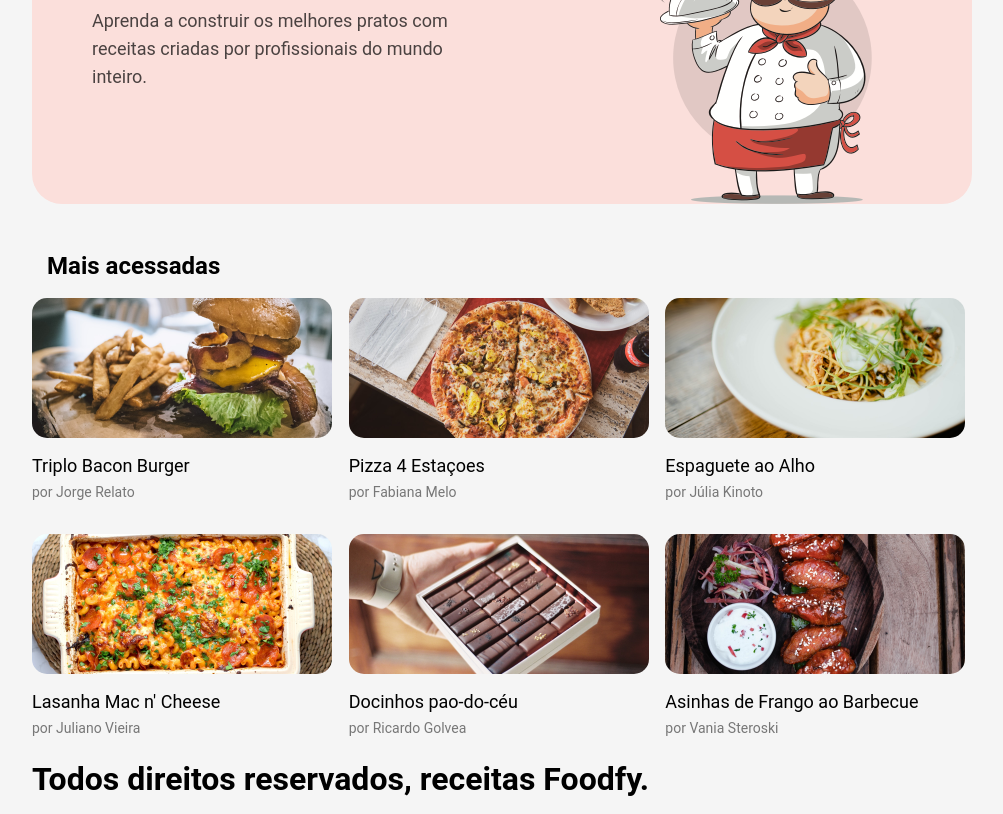
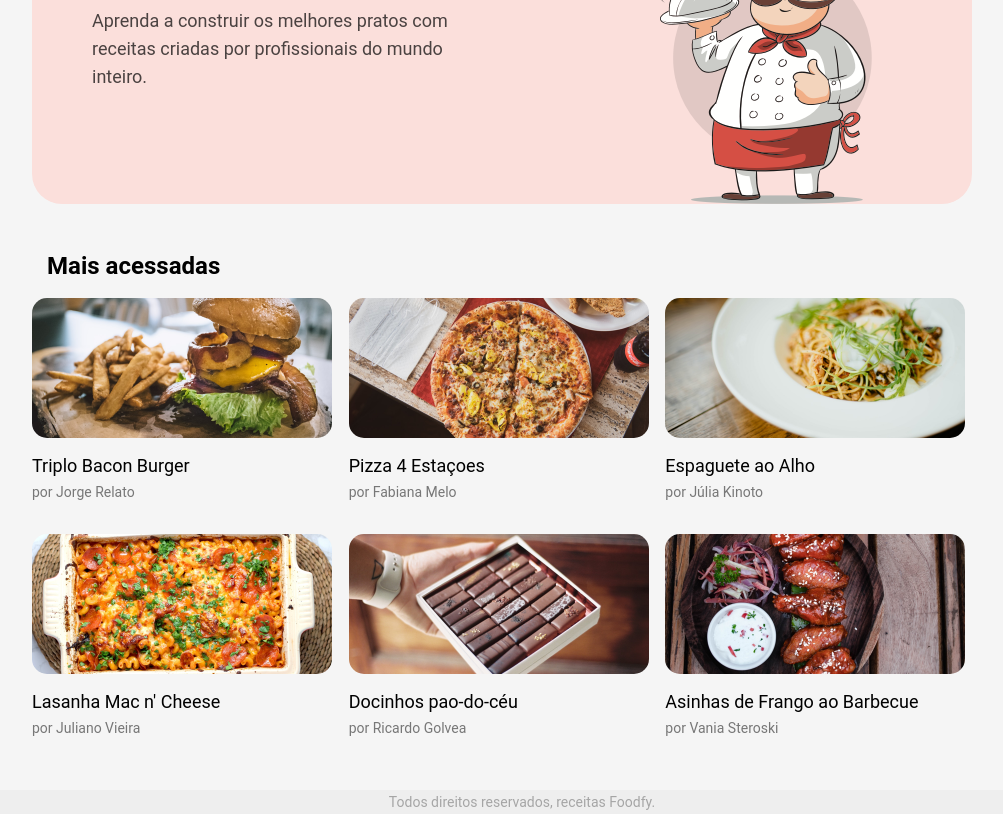
Before and after one commit to Rtmorais/Foodfy, a plain HTML site: page index.html in a window 1280 px wide. Shown: the part 257-1071 px from the top of the page, without its empty margins (118-1121 px from the left). Drawn offline with Linux system fonts and the light colour scheme.

Commit message:
footer and some adjust

```diff
--- a/index.html
+++ b/index.html
@@ -14,7 +14,7 @@
             <a href="/">Receitas</a>
         </div>
     </header>
-
+    <main>
         <div id=intro>
             <div>
                 <h1>As melhores Receitas</h1>
@@ -65,9 +65,9 @@
             </div>
 
         </div>
-
+    </main>
     <footer>
-        <div>
+        <div id="footer">
             <h1>Todos direitos reservados, receitas Foodfy.</h1>
         </div>
     </footer>
--- a/style.css
+++ b/style.css
@@ -9,10 +9,14 @@
 body {
     background-color: whitesmoke;
     font-family: 'Roboto';
+}
+
+main {
     margin-left: 150px;
 }
 
 header {
+
     color: black;
     text-align: left;
     padding: 15px;
@@ -21,6 +25,7 @@ header {
 
 header img {
 margin-right: 90px;
+margin-left: 150px;
 width: 90px;
 }
 
@@ -30,6 +35,7 @@ header a{
     font-size: 16px;
     line-height: 26px;
     margin-right: 30px;
+    margin-left: auto;
 }
 /* Banner */
 #intro {
@@ -106,3 +112,16 @@ header a{
     line-height: 24px;
     margin-bottom: 20px;
 }
+
+#footer {
+    margin-top: 30px;
+    text-align: center;
+    background-color: #EEEEEE;
+}
+
+#footer h1{
+    font-size: 14px;
+    line-height: 24px;
+    font-weight: 400;
+    opacity: 0.3;
+}
```
Lines whose indentation alone changed are shown as unchanged.
